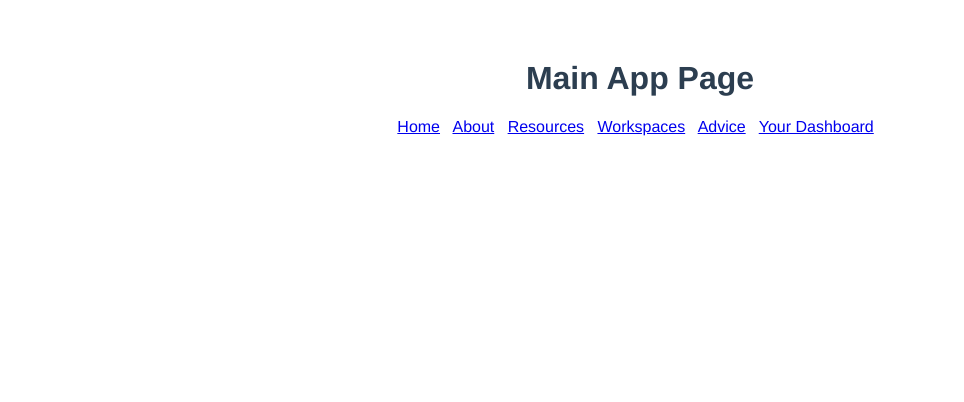
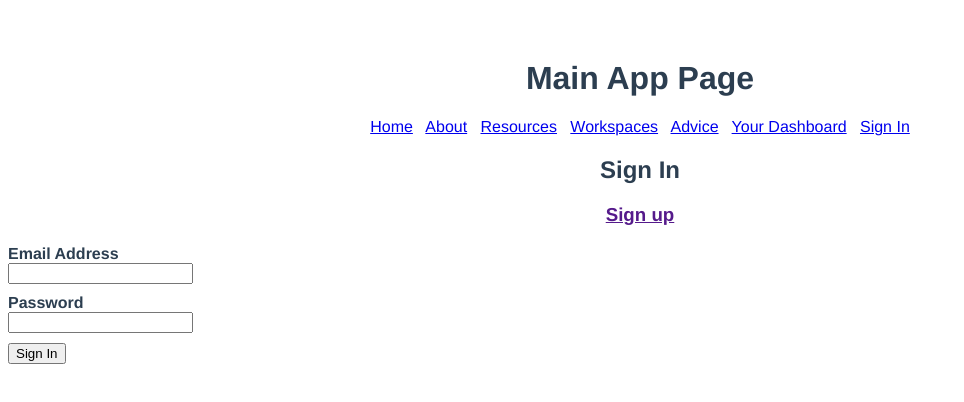
Before and after one commit to soundparticle/Alchemy-Companion, a Vue app: page /#/auth in a window 1280 px wide. Shown: the top 402 px of the page, without its empty margins (0-964 px from the left). Built offline with nearby package versions, Linux system fonts and the light colour scheme.

Commit message:
auth form template done, missing function

```diff
--- a/src/App.vue
+++ b/src/App.vue
@@ -14,6 +14,7 @@
      &nbsp;
      <router-link to="/dashboard">Your Dashboard</router-link>
      &nbsp;
+     <router-link to="/auth">Sign In</router-link>
 
    </nav>
    <router-view></router-view>
--- /dev/null
+++ b/src/components/AuthForm.vue
@@ -0,0 +1,91 @@
+<template>
+  <div class="auth-form">
+    <h2>{{ label }}</h2>
+    <h3>
+      <a href="" @click.prevent="type = isSignUp ? 'signIn' : 'signUp'">
+        {{
+          isSignUp
+          ? "Sign in"
+          : "Sign up"
+        }}
+      </a>
+    </h3>
+    <form @submit.prevent="handleSubmit">
+      <FormControl v-if="isSignUp" label="First Name">
+        <input required type="text" v-model="credentials.firstName">
+      </FormControl>
+      <FormControl v-if="isSignUp" label="Last Name">
+        <input required type="text" v-model="credentials.lastName">
+      </FormControl>
+      <FormControl label="Email Address">
+        <input required type="text" v-model="credentials.email">
+      </FormControl>
+      <FormControl label="Password">
+        <input required type="password" v-model="credentials.password">
+      </FormControl>
+      <FormControl v-if="isSignUp" label="Retype Password">
+        <input required type="password" v-model="credentials.passwordAgain">
+      </FormControl>
+      <FormControl>
+        <button type="submit"> {{ label }}</button>
+      </FormControl>
+
+    </form>
+  </div>
+</template>
+
+<script>
+import FormControl from './FormControl.vue';
+const emailRegex = /^(([^<>()\[\]\\.,;:\s@"]+(\.[^<>()\[\]\\.,;:\s@"]+)*)|(".+"))@((\[[0-9]{1,3}\.[0-9]{1,3}\.[0-9]{1,3}\.[0-9]{1,3}])|(([a-zA-Z\-0-9]+\.)+[a-zA-Z]{2,}))$/;
+
+export default {
+  data() {
+    return {
+      credentials: {
+        email: '',
+        firstName: '',
+        lastName: '',
+        password: '',
+        passwordAgain: ''
+      },
+      show: false,
+      type: 'signIn',
+      error: null
+    };
+  },
+  props: ['onUser'],
+  computed: {
+    isSignUp() {
+      return this.type === 'signUp';
+    },
+    label() {
+      return this.isSignUp ? 'Sign Up' : 'Sign In';
+    }
+  },
+  components: {
+    FormControl
+  },
+  methods: {
+    handleSubmit() {
+      if(!emailRegex.test(this.credentials.email)) {
+        this.error = 'Email not valid';
+        return;
+      }
+
+      if(this.type === 'signUp' && this.password !== this.passwordAgain) {
+        this.error = 'Passwords do not match';
+        return;
+      }
+
+      // this.error = null;
+      // const action = this.isSignUp ? signUp : signIn;
+      // action(this.credentials)
+      //   .then
+    }
+  }
+};
+</script>
+
+<style>
+
+</style>
--- /dev/null
+++ b/src/components/FormControl.vue
@@ -0,0 +1,30 @@
+<template>
+  <div class="form-control">
+    <label>
+      {{ label }}
+    </label>
+    <div>
+      <slot />
+    </div>
+
+  </div>
+</template>
+
+<script>
+export default {
+  props: ['label']
+};
+</script>
+
+<style>
+.form-control {
+  width: 300px;
+  text-align: left;
+}
+
+label {
+  display: block;
+  font-weight: bolder;
+  margin-top: 10px;
+}
+</style>
--- a/src/router.js
+++ b/src/router.js
@@ -12,6 +12,7 @@ import Backend from './components/Backend.vue';
 import AddResource from './components/AddResource.vue';
 import AppInfo from './components/AppInfo.vue';
 import Us from './components/Us.vue';
+import AuthForm from './components/AuthForm.vue';
 
 export default new VueRouter({
 
@@ -43,5 +44,6 @@ export default new VueRouter({
         { path: '', redirect: 'favorites' }
       ]
     },
+    { path: '/auth', component: AuthForm }
   ]
 });
```
